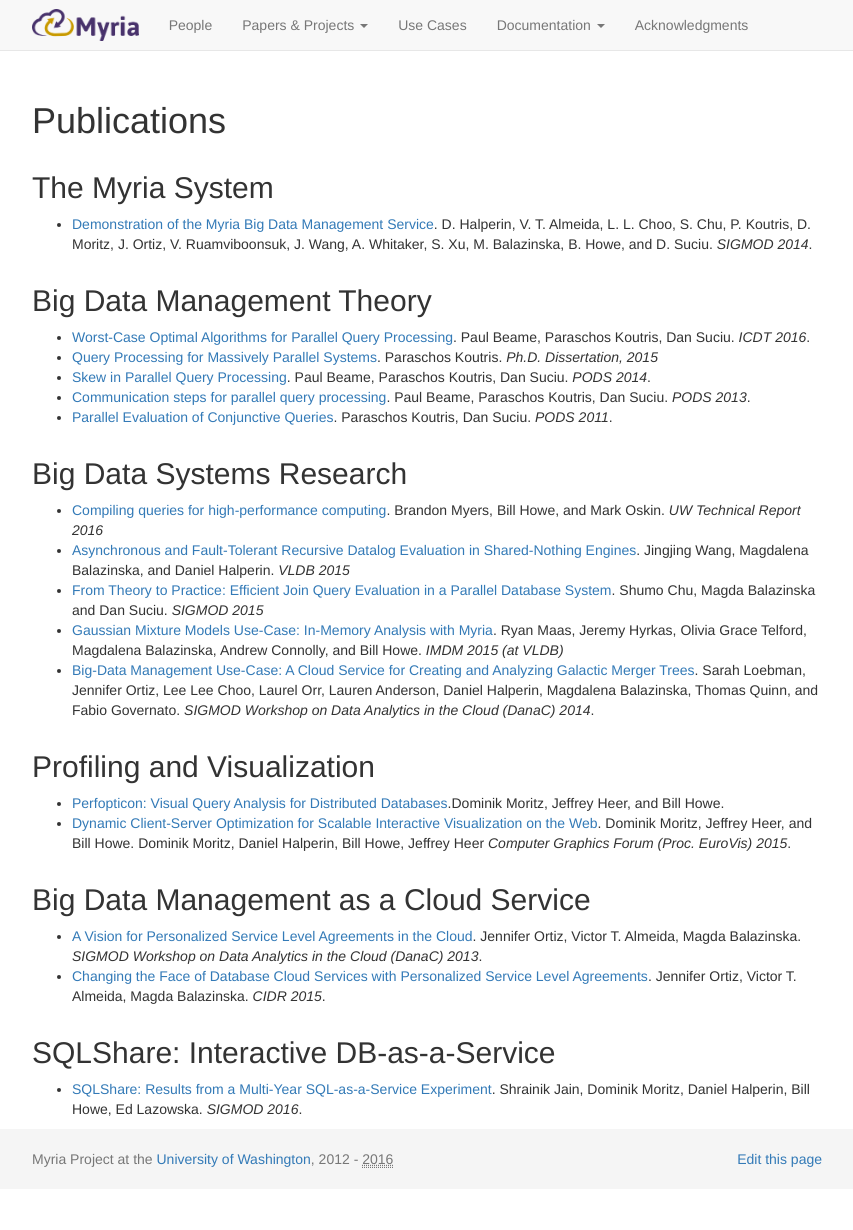
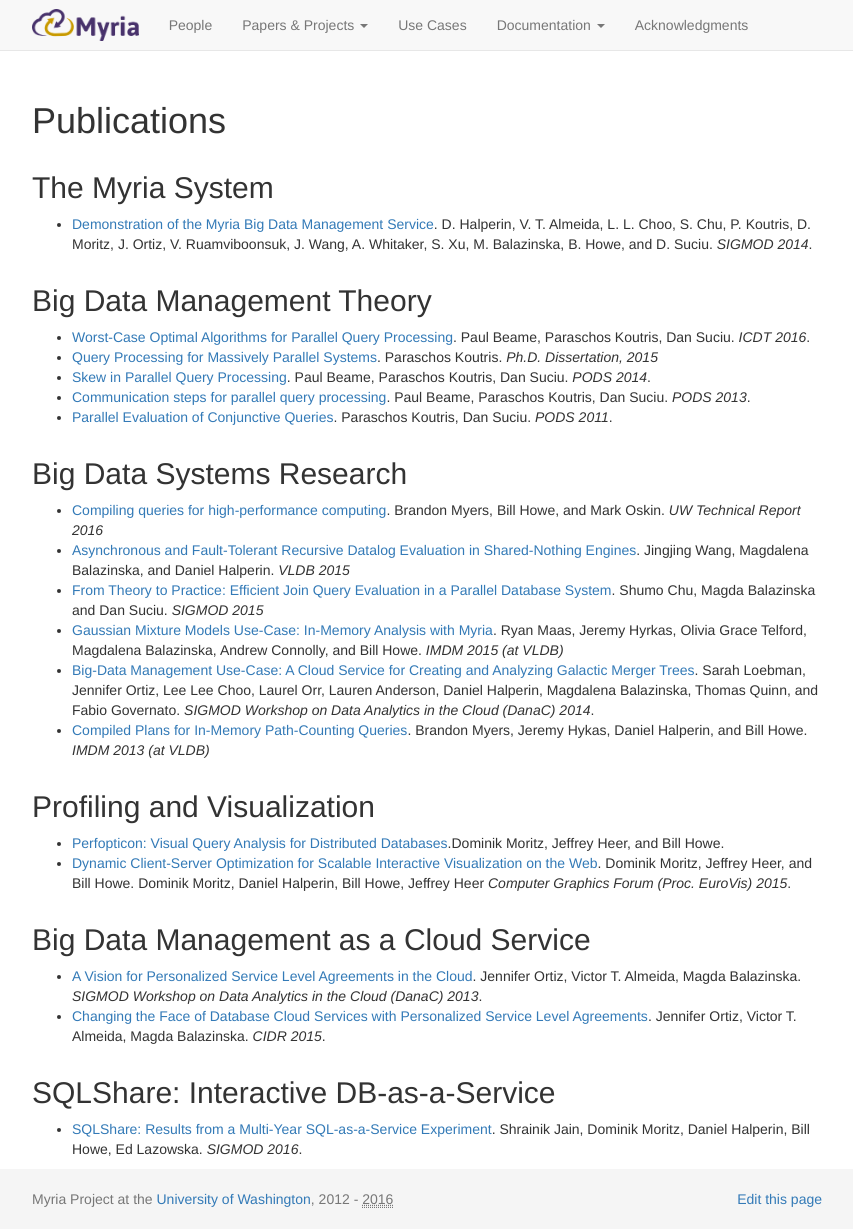
Before and after one commit to uwescience/myria-website, a Jekyll site: the page built from projects/publicationsList.md, in a window 1280 px wide. Shown: the whole page, without its empty margins (213-1066 px from the left). Built offline with Jekyll 4.4.1, drawn with Linux system fonts in a browser that asks for light colours; nearby versions of some CDN libraries; Markdown is read by kramdown in place of the engine named in the settings; before the commit the page ends 1190 px from its top, so only the background shows below that.

Commit message:
Update publicationsList.md

```diff
--- a/projects/publicationsList.md
+++ b/projects/publicationsList.md
@@ -25,6 +25,7 @@
 * [From Theory to Practice: Efficient Join Query Evaluation in a Parallel Database System](https://homes.cs.washington.edu/~chushumo/files/sigmod_15_join.pdf). Shumo Chu, Magda Balazinska and Dan Suciu. *SIGMOD 2015*
 * [Gaussian Mixture Models Use-Case: In-Memory Analysis with Myria](http://homes.cs.washington.edu/~maas/papers/maas-myriagmm.pdf). Ryan Maas, Jeremy Hyrkas, Olivia Grace Telford, Magdalena Balazinska, Andrew Connolly, and Bill Howe. *IMDM 2015 (at VLDB)*
 * [Big-Data Management Use-Case: A Cloud Service for Creating and Analyzing Galactic Merger Trees]({{site.baseurl}}/publications/MyMergerTree_DanaC_2014.pdf). Sarah Loebman, Jennifer Ortiz, Lee Lee Choo, Laurel Orr, Lauren Anderson, Daniel Halperin, Magdalena Balazinska, Thomas Quinn, and Fabio Governato. *SIGMOD Workshop on Data Analytics in the Cloud (DanaC) 2014*.
+* [Compiled Plans for In-Memory Path-Counting Queries](http://sampa.cs.washington.edu/papers/myers-imdm13.pdf). Brandon Myers, Jeremy Hykas, Daniel Halperin, and Bill Howe. *IMDM 2013 (at VLDB)*
 
 ##Profiling and Visualization
 
```
